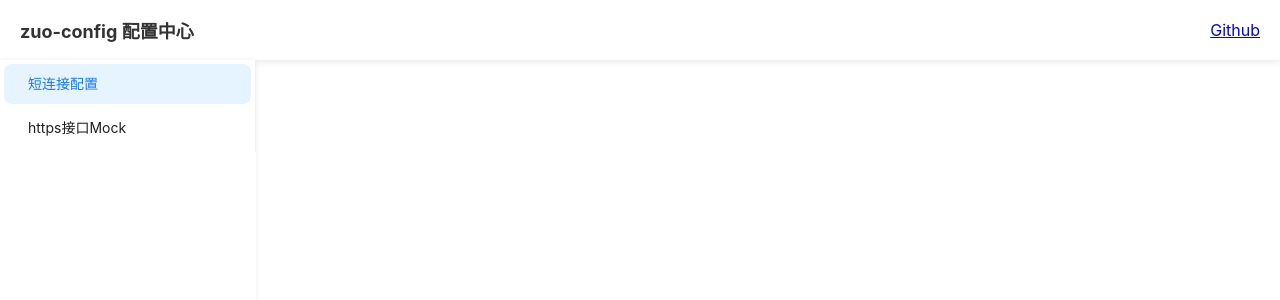
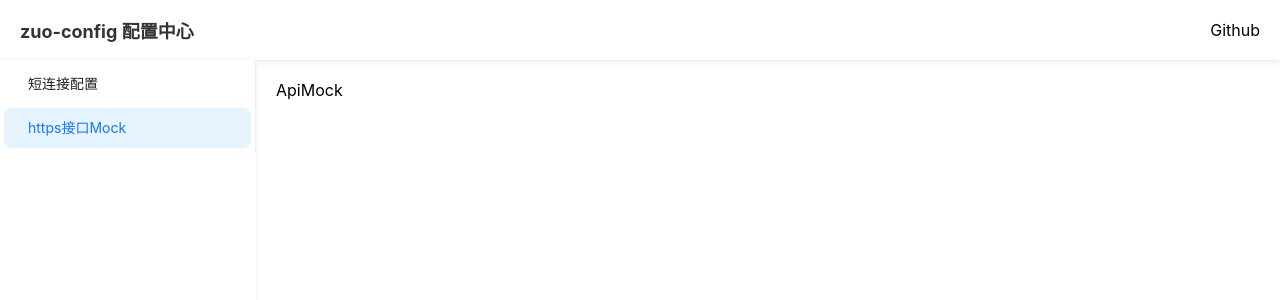
Before and after one commit to react-challenge/2-react-config-fe, a React (Create React App) app: page /api-mock in a window 1280 px wide. Shown: the top 300 px of the page. Built offline with nearby package versions, Linux system fonts and the light colour scheme.

Commit message:
feat: add react-router

```diff
--- a/src/App.js
+++ b/src/App.js
@@ -1,14 +1,15 @@
 // import logo from './logo.svg';
 import './App.scss';
 import MenuLeft from './components/MenuLeft';
+import { Outlet } from "react-router-dom";
 
 function App() {
 
   const accountInfo = {}
   return (
     <div>
-      <header class="home-header">
-        <h1>zuo-config 配置中心</h1>
+      <header className="home-header">
+        <h1><a href="/">zuo-config 配置中心</a></h1>
         <div>
           {accountInfo.name}
           <a href="https://github.com/react-challenge/2-react-config-fe" target="_blank" rel="noreferrer">
@@ -16,14 +17,14 @@ function App() {
           </a>
         </div>
       </header>
-      <main class="home-main">
-        <nav class="home-main-left" v-if="!route.meta.hideLeftMenu">
+      <main className="home-main">
+        <nav className="home-main-left" v-if="!route.meta.hideLeftMenu">
           <MenuLeft />
         </nav>
         <section
           className="home-main-right { route.meta.hideLeftMenu ? 'hide-left-menu' : '' }"
         >
-          {/* <RouterView /> */}
+          <Outlet />
         </section>
       </main>
     </div>
--- a/src/App.scss
+++ b/src/App.scss
@@ -9,6 +9,11 @@ $left-menu-width: 200px;
   justify-content: space-between;
   padding: 20px;
   box-sizing: border-box;
+
+  a {
+    color: unset;
+    text-decoration: none;
+  }
 
   h1 {
     color: #333;
--- a/src/components/MenuLeft.jsx
+++ b/src/components/MenuLeft.jsx
@@ -1,19 +1,35 @@
 import { Menu } from 'antd';
+import { useEffect } from 'react';
+import { useNavigate, useHref } from "react-router-dom";
+
+const menuItems = [
+  { key: '/short-link', label: '短连接配置' },
+  { key: '/api-mock', label: 'https接口Mock' },
+]
 
 export default function MenuLeft() {
+  const navigate = useNavigate();
+  const curHref = useHref()
+  let activeKey = curHref === '/' ? '/short-link' : curHref
 
-  const menuItems = [
-    { key: 'short-link', label: '短连接配置' },
-    { key: 'api-mock', label: 'https接口Mock' },
-  ]
+  const onClick = (e) => {
+    console.log('click ', e);
+    navigate(e.key)
+  };
+
+  useEffect(() => {
+    if (curHref === '/') {
+      navigate('/short-link')
+    }
+  })
 
   return (
-    // onClick={onClick}
     <Menu
       style={{ width: 256 }}
-      defaultSelectedKeys={['short-link']}
+      defaultSelectedKeys={[activeKey]}
       mode="inline"
       items={menuItems}
+      onClick={onClick}
     />
   );
 }
--- a/src/index.js
+++ b/src/index.js
@@ -3,11 +3,40 @@ import ReactDOM from 'react-dom/client';
 import './index.css';
 import App from './App';
 import reportWebVitals from './reportWebVitals';
+import {
+  createBrowserRouter,
+  RouterProvider,
+} from "react-router-dom";
+import ApiMock from './views/ApiMock';
+import Login from './views/Login';
+import ShortLink from './views/ShortLink';
+
+const router = createBrowserRouter([
+  {
+    path: "/",
+    element: <App />,
+    children: [
+        {
+          path: "/short-link",
+          element: <ShortLink />
+        },
+        {
+          path: "/api-mock",
+          element: <ApiMock />
+        },
+        {
+          path: "/login",
+          element: <Login />,
+          meta: { requiresAuth: false, hideLeftMenu: true },
+        },
+    ]
+  },
+]);
 
 const root = ReactDOM.createRoot(document.getElementById('root'));
 root.render(
   <React.StrictMode>
-    <App />
+    <RouterProvider router={router} />
   </React.StrictMode>
 );
 
--- /dev/null
+++ b/src/views/ApiMock.jsx
@@ -0,0 +1,5 @@
+export default function ApiMock() {
+    return (
+        <div>ApiMock</div>
+    )
+}
--- /dev/null
+++ b/src/views/Login.jsx
@@ -0,0 +1,5 @@
+export default function Login() {
+    return (
+        <div>Login</div>
+    )
+}
--- /dev/null
+++ b/src/views/ShortLink.jsx
@@ -0,0 +1,5 @@
+export default function ShortLink() {
+    return (
+        <div>ShortLink</div>
+    )
+}
```
Also changed, not shown: package.json (+7 -6 lines), 2 other files (tests, documents, lock files or other folders).
